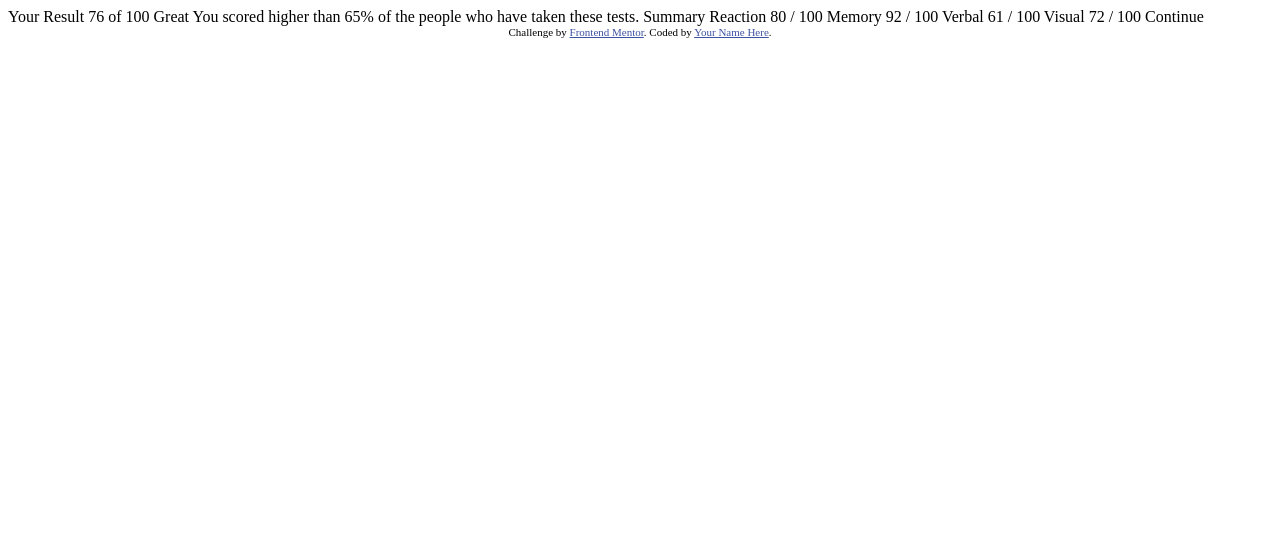
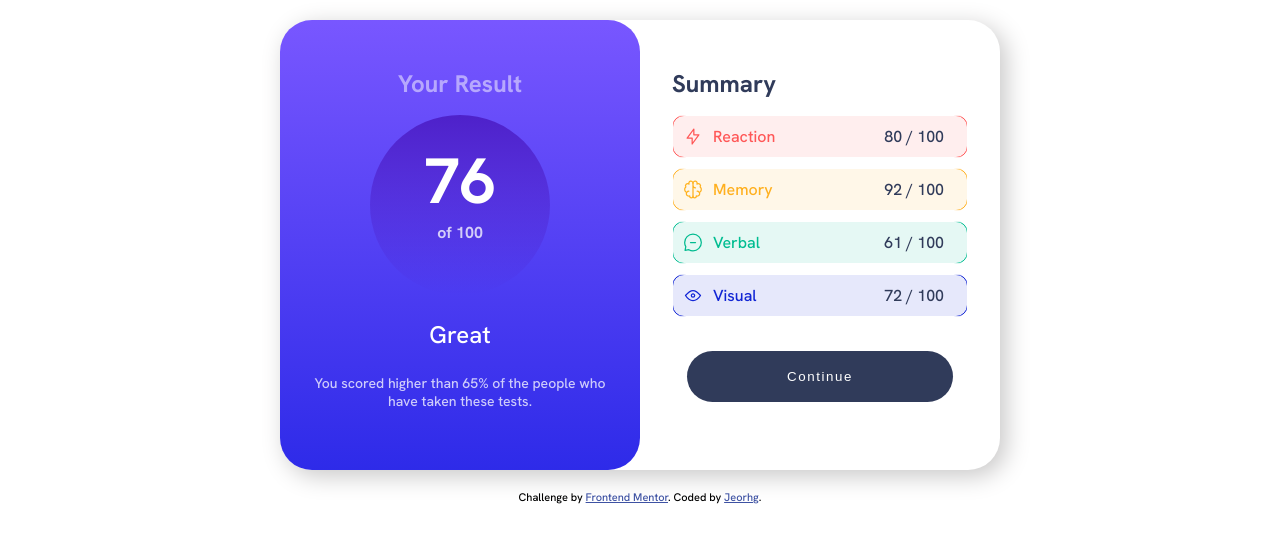
Before and after one commit to jeorhg/results-summary-component-main, a plain HTML site: page index.html in a window 1280 px wide. Drawn offline with Linux system fonts and the light colour scheme.

Commit message:
my solution

```diff
--- a/index.html
+++ b/index.html
@@ -5,43 +5,282 @@
   <meta name="viewport" content="width=device-width, initial-scale=1.0"> <!-- displays site properly based on user's device -->
 
   <link rel="icon" type="image/png" sizes="32x32" href="./assets/images/favicon-32x32.png">
+  <link rel="preconnect" href="https://fonts.googleapis.com">
+  <link rel="preconnect" href="https://fonts.gstatic.com" crossorigin>
+  <link href="https://fonts.googleapis.com/css2?family=Hanken+Grotesk:wght@200;500;700;800&display=swap" rel="stylesheet">
 
   <title>Frontend Mentor | Results summary component</title>
 
   <!-- Feel free to remove these styles or customise in your own stylesheet 👍 -->
   <style>
-    .attribution { font-size: 11px; text-align: center; }
+
+    * {
+      box-sizing: border-box;
+    }
+
+    body {
+      font-family: 'Hanken Grotesk', sans-serif;
+    }
+
+    h1, p {
+      font-size: 18px;
+    }
+
+    .container {
+      width: 720px;
+      text-align: center;
+      margin: 20px auto;
+    }
+
+    .flex-container {
+      display: flex;
+      justify-content: center;
+      align-items: center;
+      flex-wrap:wrap;
+      box-shadow: 6px 6px 24px rgb(200, 199, 199);
+      border-radius: 2rem;
+    }
+
+    .card1 {
+      flex: 50%;
+      padding: 2rem;
+      border-radius: 2rem;
+      height: 450px;
+      vertical-align: middle;
+    }
+
+    .card2 {
+      flex: 50%;
+      padding: 2rem;
+      height: 450px;
+      vertical-align: middle;
+    }
+
+    .result {
+      height: 100%;
+      color: white;
+    }
+
+    .summary {
+      height: 100%;
+      color: white;
+    }
+
+    .title1 {
+      color: white;
+      opacity: 50%;
+      font-size: 24px;
+    }
+
+    .title2 {
+      color: hsl(224, 30%, 27%);
+      font-size: 24px;
+      text-align: left;
+    }
+
+    .score {
+      width: 180px;
+      height: 180px;
+      border-radius: 50%;
+      margin: 0 auto;
+      padding: 24px 12px 0;
+      font-size: 64px;
+      font-weight: bold;
+    }
+
+    .score-max {
+      font-size: 16px;
+      opacity: 75%;
+    }
+
+    .great {
+      color: white;
+      font-size: 24px;
+    }
+
+    .great-tx {
+      color: white;
+      opacity: 75%;
+      font-size: 14px;
+    }
+
+    .qualified {
+      margin: 5px 0;
+    }
+
+    .qualified-scores {
+      display: flex;
+      justify-content: space-between;
+      border-radius: 12px;
+      padding: 10px;
+      margin: 10px 0;
+      text-align: left;
+    }
+
+    .topics {
+      width: 65%;
+      padding: 0 10px;
+    }
+
+    .qualification {
+      width: 90px;
+      padding: 0 10px;
+      text-align: center;
+      color: hsl(224, 30%, 27%);
+    }
+
+    .corners {
+      position:relative;
+      border:1px solid;
+    }
+    .corners:before {
+      content:'';
+      position:absolute;
+      top:-1px; left:-1px;
+      border:1px solid #fff;
+      height:100%;
+      width:100%;
+      border-radius: 5%;
+    }
+
+    .text-light-red {
+      color: hsl(0, 100%, 67%);
+    }
+
+    .text-orangey-yellow {
+      color: hsl(39, 100%, 56%);
+    }
+
+    .text-green-teal {
+      color: hsl(166, 100%, 37%);
+    }
+
+    .text-cobalt-blue {
+      color: hsl(234, 85%, 45%);
+    }
+
+    .light-red {
+      background-color: hsla(0, 100%, 67%, 0.1);
+    }
+
+    .orangey-yellow {
+      background-color: hsla(39, 100%, 56%, 0.1);
+    }
+
+    .green-teal {
+      background-color: hsla(166, 100%, 37%, 0.1);
+    }
+
+    .cobalt-blue {
+      background-color: hsla(234, 85%, 45%, 0.1);
+    }
+
+    .gradient-card {
+      background-image: linear-gradient(to bottom, hsl(252, 100%, 67%), hsl(241, 81%, 54%));
+    }
+
+    .gradient-score {
+      background-image: linear-gradient(to bottom, hsla(256, 72%, 46%, 1), hsla(241, 72%, 46%, 0));
+    }
+
+    .pale-blue {
+      color: hsl(221, 100%, 96%);
+    }
+    .light-lavender {
+      color: hsl(241, 100%, 89%);
+    }
+    .dark-gray-blue {
+      color: hsl(224, 30%, 27%);
+    }
+
+    .continue-button {
+      background-color: hsl(224, 30%, 27%);
+      border: none;
+      color: white;
+      padding: 18px;
+      text-align: center;
+      text-decoration: none;
+      display: inline-block;
+      margin: 24px auto;
+      cursor: pointer;
+      border-radius: 26px;
+      width: 90%;
+      letter-spacing: .1rem;
+    }
+
+    .continue-button:hover {
+      background-image: linear-gradient(to bottom, hsla(256, 72%, 46%, 1), hsl(241, 81%, 54%));
+    }
+
+  @media screen and (max-width: 600px) {
+      * {
+        margin: 0;
+      }
+      h1, p {
+      margin: 24px 0;
+    }
+      .card1, .card2 {
+        border-radius: 0 0 2rem 2rem;
+        flex: 100%;
+      }
+      .container {
+      width: 100%;
+      text-align: center;
+      margin: 0 auto;
+    }
+    .flex-container {
+      box-shadow: none;
+      border-radius: 2rem;
+    }
+    }
+    .attribution { font-size: 11px; text-align: center; margin: 10px 0;}
     .attribution a { color: hsl(228, 45%, 44%); }
   </style>
 </head>
 <body>
-
-  Your Result
-  76
-  of 100
-
-  Great
-  You scored higher than 65% of the people who have taken these tests.
-
-  Summary
-
-  Reaction
-  80 / 100
-
-  Memory
-  92 / 100
-
-  Verbal
-  61 / 100
-
-  Visual
-  72 / 100
-
-  Continue
+  <div class="container">
+    <div class="flex-container">
+      <div class="card1 gradient-card">
+        <div class="result">
+          <h1 class="title1">Your Result</h1>
+            <div class="score gradient-score">
+              76
+              <div class="score-max">of 100</div>
+            </div>
+            <p class="great">Great</p>
+            <p class="great-tx">You scored higher than 65% of the people who have taken these tests.</p>
+        </div>
+      </div>
+      <div class="card2">
+        <div class="summary">
+          <h1 class="title2">Summary</h1>
+          <div class="qualified">
+            <div class="qualified-scores corners light-red text-light-red">
+              <img src="/assets/images/icon-reaction.svg" alt="">
+              <span class="topics text-light-red">Reaction</span><span class="qualification">80 / 100</span>
+            </div>
+            <div class="qualified-scores corners orangey-yellow text-orangey-yellow">
+              <img src="/assets/images/icon-memory.svg" alt="">
+              <span class="topics text-orangey-yellow">Memory</span><span class="qualification">92 / 100</span>
+            </div>
+            <div class="qualified-scores corners green-teal text-green-teal">
+              <img src="/assets/images/icon-verbal.svg" alt="">
+              <span class="topics text-green-teal">Verbal</span><span class="qualification">61 / 100</span>
+            </div>
+            <div class="qualified-scores corners cobalt-blue text-cobalt-blue">
+              <img src="/assets/images/icon-visual.svg" alt="">
+              <span class="topics text-cobalt-blue">Visual</span><span class="qualification">72 / 100</span>
+            </div>
+          </div>
+          <button class="continue-button">Continue</button>
+        </div>
+      </div>
+    </div>
+  </div>
 
   <div class="attribution">
     Challenge by <a href="https://www.frontendmentor.io?ref=challenge" target="_blank">Frontend Mentor</a>.
-    Coded by <a href="#">Your Name Here</a>.
+    Coded by <a href="#">Jeorhg</a>.
   </div>
 </body>
 </html>
```
